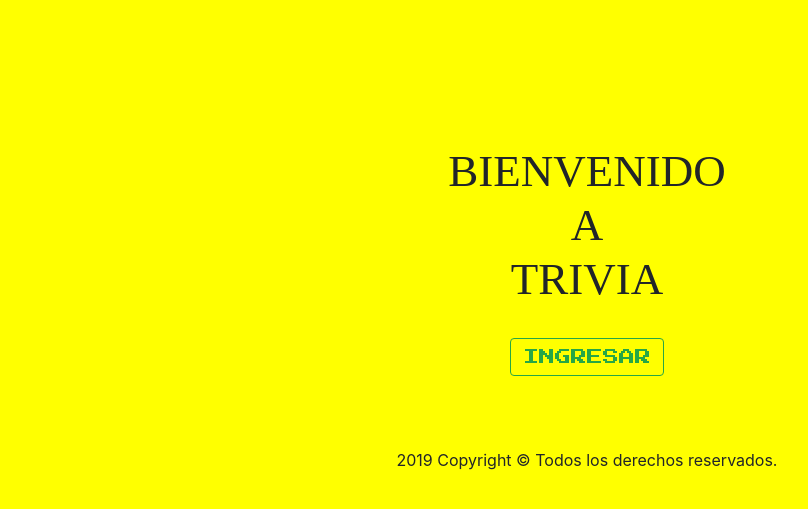
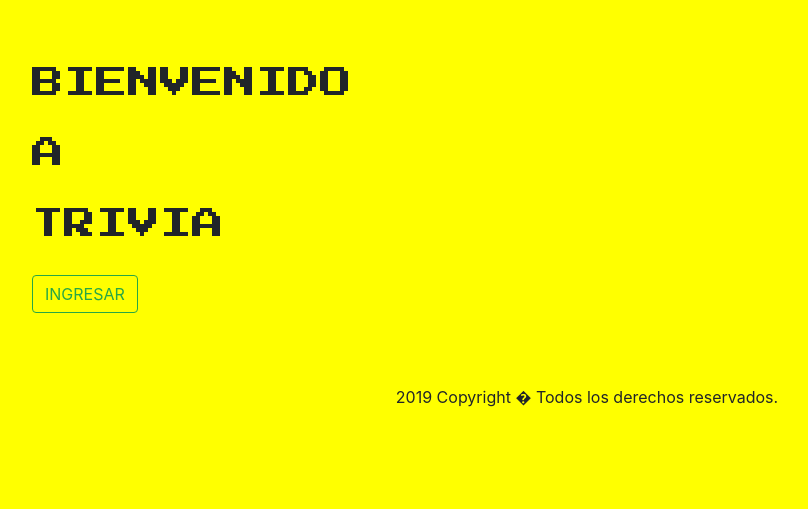
Before and after one commit to Gabrielm-git/proyectoIntegrador, a PHP site: page / in a window 1280 px wide. Shown: the top 509 px of the page, without its empty margins (53-861 px from the left). Run offline with PHP 8.4, Linux system fonts and the light colour scheme; some libraries are stand-ins or nearby versions; some web fonts are replaced.

Commit message:
Modificaciones en el estilo del título.
Co-Authored-By: null <leoocaba@users.noreply.github.com>
Co-Authored-By: null <Juanmedel7@users.noreply.github.com>

```diff
--- a/css/estilo-index.css
+++ b/css/estilo-index.css
@@ -1,13 +1,14 @@
 .jumbotron .container {
   width: 100%;
   box-sizing: border-box;
-  padding: 20;
+  padding: 0;
   margin: 0 auto;
   text-align: center;
   margin-top: 5em;
+  border: 1px bold black;
 }
 body .jumbotron .container h2{
-  font-size: 45px;
+  font-size: 30px;
   width: 100%;
   text-align: center;
   font-family: ZCOOL KuaiLe;
@@ -16,3 +17,35 @@ body .jumbotron .container button {
   font-family: 'Press Start 2P';
   cursor: pointer;
 }
+
+body {
+	font-family: monospace;
+	background: yellow;
+}
+.contenedor {
+  box-sizing: border-box;
+	margin: 0 auto;
+	display: table;
+}
+
+h2 {
+  padding: 0;
+	position: relative;
+	float: left;
+	background: yellow;
+	color: #fff;
+}
+
+h2 span {
+    margin: 0 auto;
+    position:absolute;
+    right:0;
+    width:0;
+    background: yellow;
+    animation: escribir 1s steps(100);
+}
+
+@keyframes escribir {
+    from { width: 100% }
+    to { width:0 }
+}
--- a/index.php
+++ b/index.php
@@ -4,7 +4,7 @@
   <meta charset="utf-8">
   <title>Index</title>
   <meta name="viewport" content="width=device-width, initial-scale=1">
-  <link rel="stylesheet" href="/css/estilo-index.css">
+  <link rel="stylesheet" href="/css/estilo-home.css">
   <link rel="stylesheet" href="https://maxcdn.bootstrapcdn.com/bootstrap/4.0.0/css/bootstrap.min.css"
   integrity="sha384-Gn5384xqQ1aoWXA+058RXPxPg6fy4IWvTNh0E263XmFcJlSAwiGgFAW/dAiS6JXm" crossorigin="anonymous">
   <link href="https://fonts.googleapis.com/css?family=ZCOOL+KuaiLe&display=swap" rel="stylesheet">
@@ -14,16 +14,21 @@
 
   <div class="jumbotron jumbotron-fluid" style="background-color: yellow"!important;>
     <div class="container">
-      <h2 class="display-4">BIENVENIDO <br> A <br> TRIVIA </h2>
+      <div class="contenedor">
+        <h2 style="font-family: 'Press Start 2P'"!important;>BIENVENIDO<span>&#160;</span></h2><br>
+        <h2 style="font-family: 'Press Start 2P'"!important;>A<span>&#160;</span></h2><br>
+        <h2 style="font-family: 'Press Start 2P'"!important;>TRIVIA<span>&#160;</span></h2>
+      </div>
        <br>
       <button type="button" class="btn btn-outline-success" onclick="location.href = 'home.php'">INGRESAR</button>
-  <br>
-  <br>
-      <div class="text-center mt-5">
-        <p class="footer-alt mb-0 f-14">2019 Copyright © Todos los derechos reservados.</p>
-      </div>
+   <br>
+   <br>
+  <div class="text-center mt-5">
+      <p class="footer-alt mb-0 f-14">2019 Copyright � Todos los derechos reservados.</p>
     </div>
 
+    </div>
+ </div>
   <script src="https://code.jquery.com/jquery-3.2.1.slim.min.js" integrity="sha384-KJ3o2DKtIkvYIK3UENzmM7KCkRr/rE9/Qpg6aAZGJwFDMVNA/GpGFF93hXpG5KkN" crossorigin="anonymous"></script>
   <script src="https://cdnjs.cloudflare.com/ajax/libs/popper.js/1.12.9/umd/popper.min.js" integrity="sha384-ApNbgh9B+Y1QKtv3Rn7W3mgPxhU9K/ScQsAP7hUibX39j7fakFPskvXusvfa0b4Q" crossorigin="anonymous"></script>
   <script src="https://maxcdn.bootstrapcdn.com/bootstrap/4.0.0/js/bootstrap.min.js" integrity="sha384-JZR6Spejh4U02d8jOt6vLEHfe/JQGiRRSQQxSfFWpi1MquVdAyjUar5+76PVCmYl" crossorigin="anonymous"></script>
```
